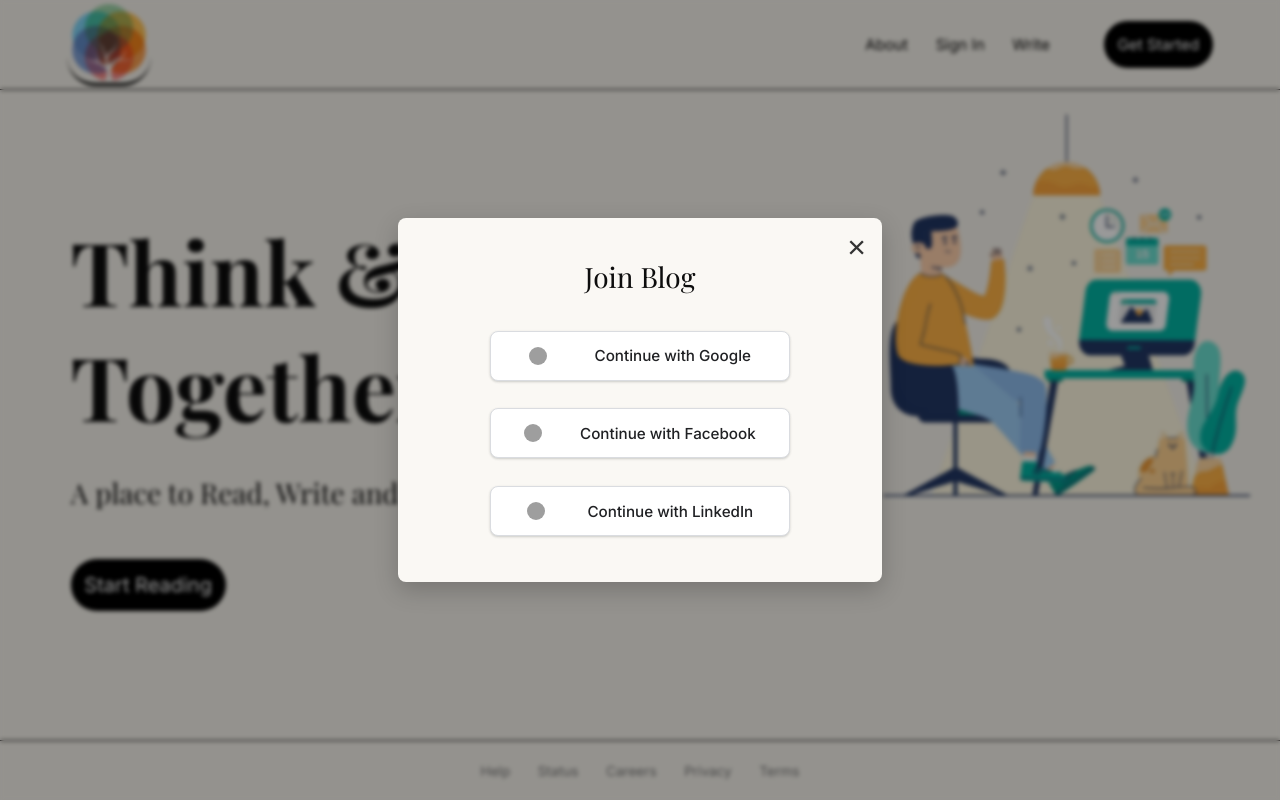
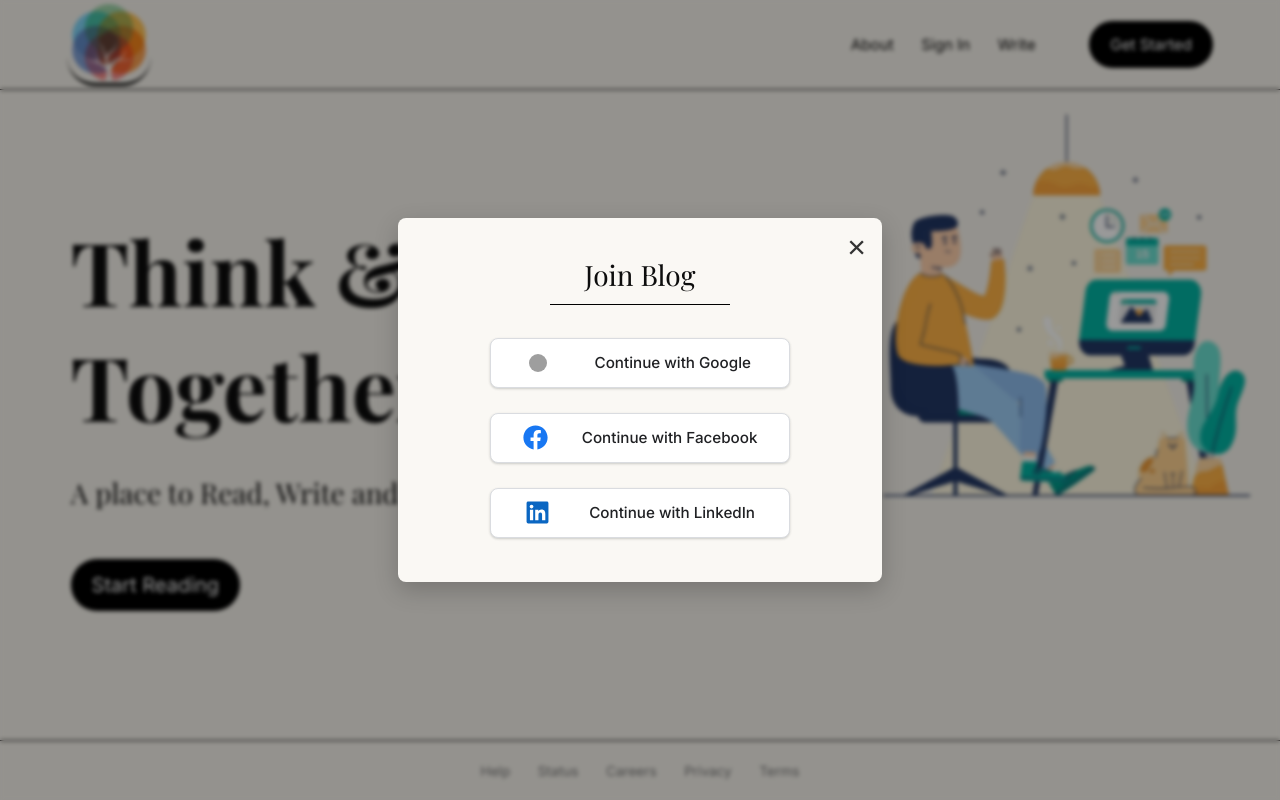
Before and after one commit to ashishsaharia/blog-site, a React (Create React App) app in the folder client/: page / in a window 1280 px wide. Both pictures are taken after a click on the button "Get Started". Built offline with nearby package versions, Linux system fonts and the light colour scheme; grey boxes are pictures that could not be loaded.

Commit message:
did some auth

```diff
--- a/client/src/pages/HeroPage.jsx
+++ b/client/src/pages/HeroPage.jsx
@@ -1,4 +1,5 @@
 import HeroHeader from '../components/HeroHeader.jsx'
+import { FaFacebook, FaLinkedin } from 'react-icons/fa';
 import HeroFooter from '../components/HeroFooter.jsx'
 import HeroSection from '../components/HeroSection.jsx'
 import { useAuth0 } from "@auth0/auth0-react";
@@ -39,20 +40,12 @@ const HeroPage = () => {
 		</button>
 
 		<button className="joinButton" onClick={loginWithRedirect}>
-		<img
-		src="https://upload.wikimedia.org/wikipedia/commons/0/05/Facebook_Logo_%282019%29.png"
-		alt="Facebook logo"
-		className="googleLogo"
-		/>
+		<FaFacebook size={25} color="#1877F2" /> {/* Facebook blue */}
 		Continue with Facebook
 		</button>
 
 		<button className="joinButton" onClick={loginWithRedirect}>
-		<img
-		src="https://upload.wikimedia.org/wikipedia/commons/c/ca/LinkedIn_logo_initials.png"
-		alt="LinkedIn logo"
-		className="googleLogo"
-		/>
+		<FaLinkedin size={25} color="#0A66C2" /> {/* LinkedIn blue */}
 		Continue with LinkedIn
 		</button>
 
--- a/client/src/styles/components.css
+++ b/client/src/styles/components.css
@@ -21,6 +21,8 @@
   background-color: black;
   border-radius: var(--border-radius);
   color: white;
+  padding-left: 20px;
+  padding-right: 20px;
 }
 
 .get-start-button-one {
@@ -147,9 +149,13 @@
 }
 
 .dialogHeading {
-  font-weight: 200;
-  align-self: center;
-  margin-top: -5px;
+	padding-left : 35px;
+	padding-right : 35px;
+	padding-bottom : 10px;
+	font-weight: 200;
+	align-self: center;
+	margin-top: -5px;
+	border-bottom: solid black 0.5px;
 }
 
 /* ===========================
```
